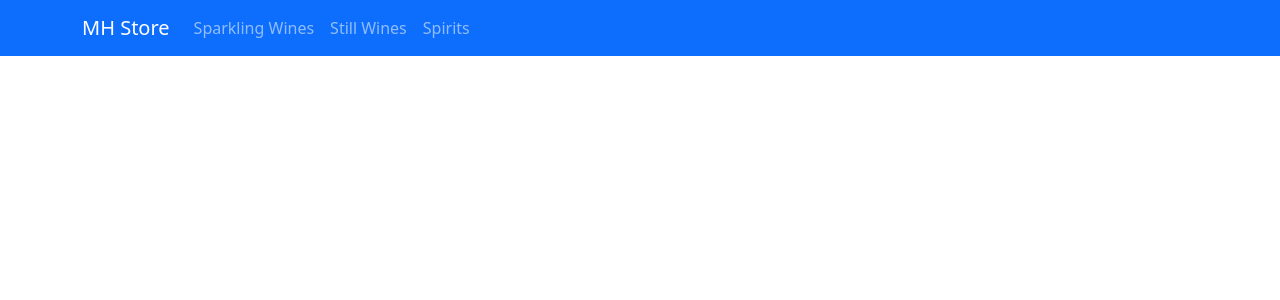
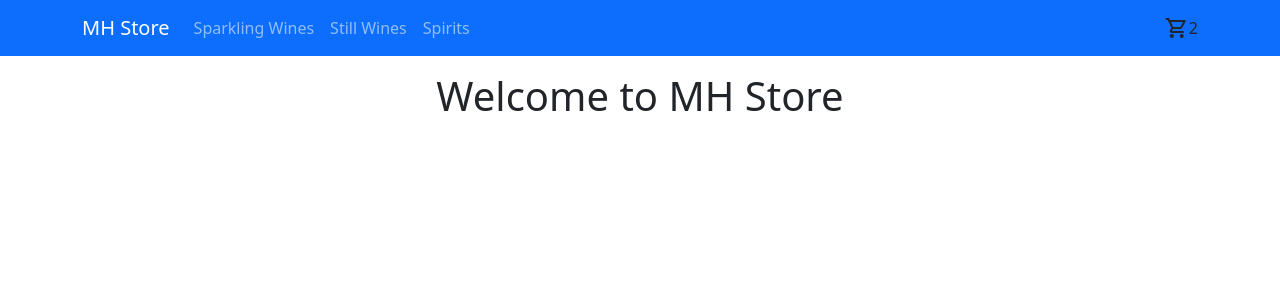
Before and after one commit to TeoGoerens/coderhouse-react-project, a React (Create React App) app: page / in a window 1280 px wide. Shown: the top 300 px of the page. Built offline with nearby package versions, Linux system fonts and the light colour scheme.

Commit message:
Primera entrega finalizada

```diff
--- a/package.json
+++ b/package.json
@@ -36,5 +36,8 @@
       "last 1 firefox version",
       "last 1 safari version"
     ]
+  },
+  "devDependencies": {
+    "gh-pages": "^5.0.0"
   }
 }
--- a/public/index.html
+++ b/public/index.html
@@ -24,7 +24,13 @@
       work correctly both with client-side routing and a non-root public URL.
       Learn how to configure a non-root public URL by running `npm run build`.
     -->
-    <title>React App</title>
+
+    <link
+      rel="stylesheet"
+      href="https://fonts.googleapis.com/css2?family=Material+Symbols+Outlined:opsz,wght,FILL,GRAD@48,400,0,0"
+    />
+
+    <title>MH Store</title>
   </head>
   <body>
     <noscript>You need to enable JavaScript to run this app.</noscript>
--- a/src/App.js
+++ b/src/App.js
@@ -1,10 +1,12 @@
 import "./App.css";
-import MyNavbar from "./components/Navbar.jsx";
+import ItemListContainer from "./components/ItemListContainer";
+import MyNavbar from "./components/Navbar";
 
 function App() {
   return (
     <>
       <MyNavbar />
+      <ItemListContainer greeting="Welcome to MH Store" />
     </>
   );
 }
--- /dev/null
+++ b/src/components/CartWidget.jsx
@@ -0,0 +1,10 @@
+function CartWidget() {
+  return (
+    <>
+      <span class="material-symbols-outlined">shopping_cart</span>
+      <span>2</span>
+    </>
+  );
+}
+
+export default CartWidget;
--- /dev/null
+++ b/src/components/ItemListContainer.jsx
@@ -0,0 +1,5 @@
+function ItemListContainer({ greeting }) {
+  return <h1 className="mt-3 d-flex justify-content-center">{greeting}</h1>;
+}
+
+export default ItemListContainer;
--- a/src/components/Navbar.jsx
+++ b/src/components/Navbar.jsx
@@ -1,9 +1,11 @@
 import Container from "react-bootstrap/Container";
 import Nav from "react-bootstrap/Nav";
 import Navbar from "react-bootstrap/Navbar";
+import CartWidget from "./CartWidget";
 
 function MyNavbar() {
   return (
+    <>
       <Navbar bg="primary" variant="dark">
         <Container>
           <Navbar.Brand href="#home">MH Store</Navbar.Brand>
@@ -12,8 +14,10 @@ function MyNavbar() {
             <Nav.Link href="#still">Still Wines</Nav.Link>
             <Nav.Link href="#spirits">Spirits</Nav.Link>
           </Nav>
+          <CartWidget />
         </Container>
       </Navbar>
+    </>
   );
 }
 
```
Also changed, not shown: 1 other file (tests, documents, lock files or other folders). Lines whose indentation alone changed are shown as unchanged.
